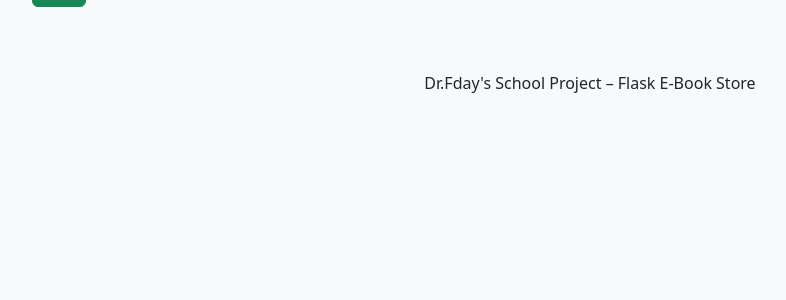
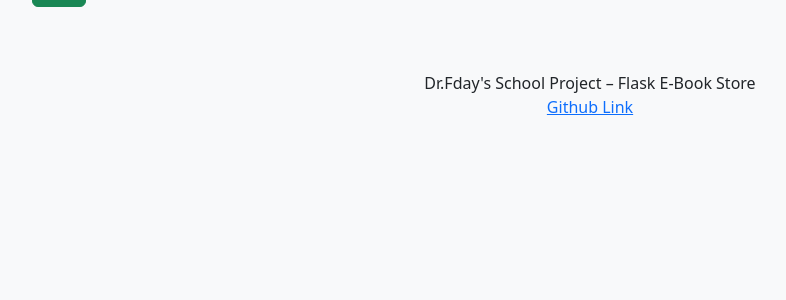
Before and after one commit to DrFday/flask-store, a Flask app: page /cart in a window 1280 px wide. Shown: the part 213-513 px from the top of the page, without its empty margins (50-836 px from the left). Run offline with Flask 3, Linux system fonts and the light colour scheme.

Commit message:
adding github link to footer of base.html

```diff
--- a/templates/base.html
+++ b/templates/base.html
@@ -25,7 +25,7 @@
 {% block content %}{% endblock %}
 
 <footer class="text-center mt-5 p-3 bg-light">
-  Dr.Fday's School Project – Flask E-Book Store
+  Dr.Fday's School Project – Flask E-Book Store <br/> <a href="https://github.com/DrFday/flask-store">Github Link</a>
 </footer>
 
 </body>
```
